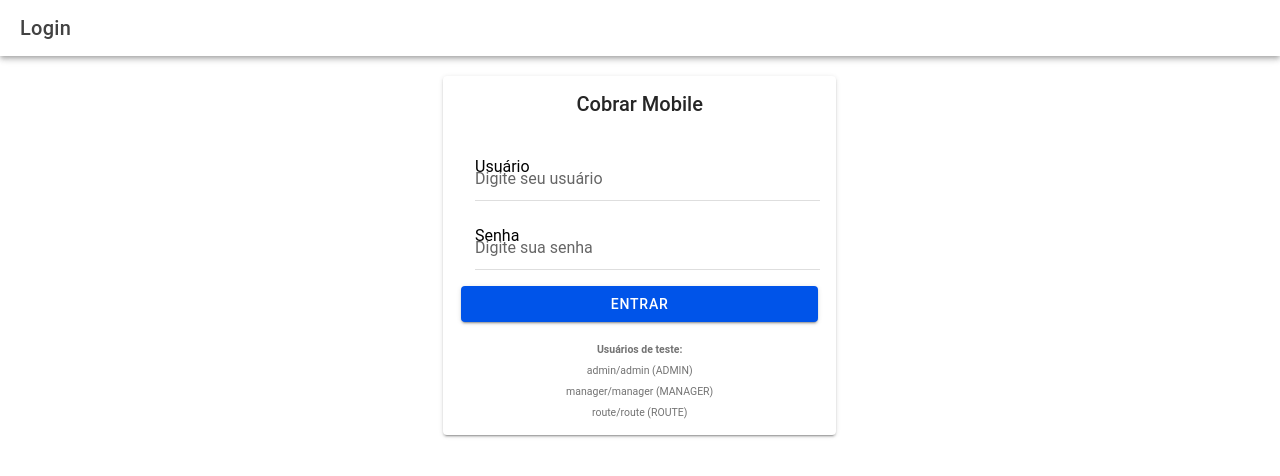
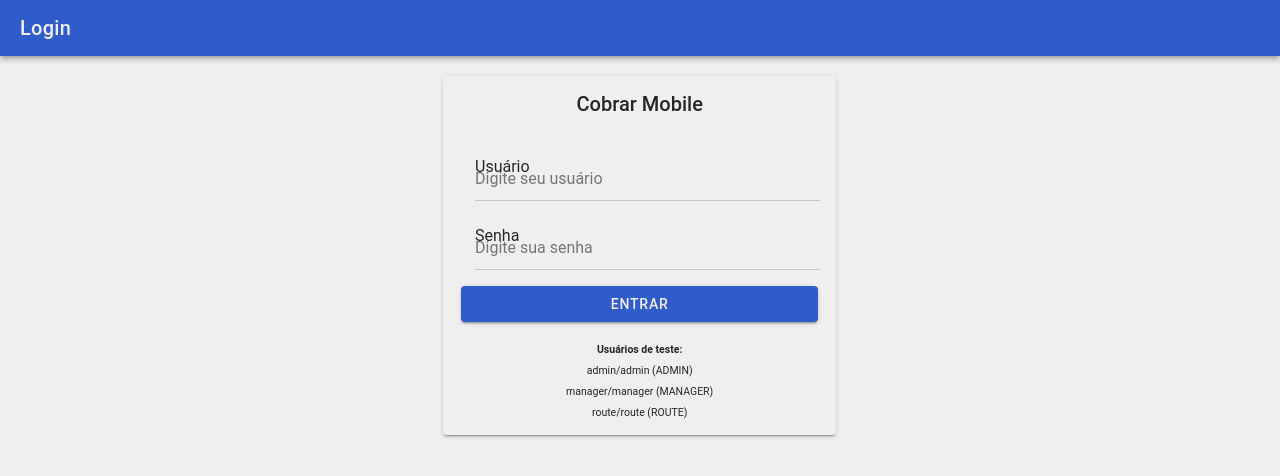
Before and after one commit to EduardoMarinho237/cobrarMobile, a React (Vite) app: page /login in a window 1280 px wide. Shown: the top 476 px of the page. Built offline with nearby package versions, Linux system fonts and the light colour scheme; no server answers.

Commit message:
Second commit

```diff
--- a/src/App.tsx
+++ b/src/App.tsx
@@ -35,7 +35,7 @@ import '@ionic/react/css/display.css';
 
 /* import '@ionic/react/css/palettes/dark.always.css'; */
 /* import '@ionic/react/css/palettes/dark.class.css'; */
-import '@ionic/react/css/palettes/dark.system.css';
+/* import '@ionic/react/css/palettes/dark.system.css'; */
 
 /* Theme variables */
 import './theme/variables.css';
--- a/src/pages/Config.tsx
+++ b/src/pages/Config.tsx
@@ -94,7 +94,7 @@ const Config: React.FC = () => {
                   <IonItem>
                     <IonLabel>
                       <h3>Tipo</h3>
-                      <p>{user.type}</p>
+                      <p>{user.role}</p>
                     </IonLabel>
                   </IonItem>
                 </>
--- a/src/pages/manager/Gastos.tsx
+++ b/src/pages/manager/Gastos.tsx
@@ -92,7 +92,7 @@ const Gastos: React.FC = () => {
   const handleDeleteClick = (categoria: CategoriaGasto) => {
     setSelectedCategoria(categoria);
 
-    if (categoria.quantidadeTipos > 0) {
+    if (categoria.expensesTypesCount > 0) {
       setShowMigrateAlert(true);
     } else {
       setShowDeleteAlert(true);
@@ -195,7 +195,12 @@ const Gastos: React.FC = () => {
             Adicionar nova categoria
           </IonButton>
 
-          {categorias.map((categoria) => (
+          {categorias.length === 0 ? (
+            <div style={{ textAlign: 'center', padding: '20px' }}>
+              <p>Nenhuma categoria encontrada</p>
+            </div>
+          ) : (
+            categorias.map((categoria) => (
             <IonCard
               key={categoria.id}
               style={{
@@ -204,7 +209,7 @@ const Gastos: React.FC = () => {
               }}
             >
               <IonCardHeader>
-                <IonCardTitle>{categoria.nome}</IonCardTitle>
+                <IonCardTitle>{categoria.name}</IonCardTitle>
               </IonCardHeader>
               <IonCardContent>
                 <IonGrid>
@@ -212,7 +217,7 @@ const Gastos: React.FC = () => {
                     <IonCol size="12">
                       <IonItem>
                         <IonLabel>
-                          <h3>Tipos de gastos: {categoria.quantidadeTipos}</h3>
+                          <h3>Tipos de gastos: {categoria.expensesTypesCount}</h3>
                         </IonLabel>
                       </IonItem>
                     </IonCol>
@@ -247,7 +252,8 @@ const Gastos: React.FC = () => {
                 </IonGrid>
               </IonCardContent>
             </IonCard>
-          ))}
+            ))
+          )}
         </div>
 
         {/* Modal Criar Categoria */}
@@ -286,7 +292,7 @@ const Gastos: React.FC = () => {
           isOpen={showMigrateAlert}
           onDidDismiss={() => setShowMigrateAlert(false)}
           header="Confirmar"
-          message={`Essa categoria de gastos possui ${selectedCategoria?.quantidadeTipos} tipos de gastos associados, deseja migrar para outra categoria ou apagá-los junto?`}
+          message={`Essa categoria de gastos possui ${selectedCategoria?.expensesTypesCount} tipos de gastos associados, deseja migrar para outra categoria ou apagá-los junto?`}
           buttons={[
             {
               text: 'Cancelar',
@@ -328,7 +334,7 @@ const Gastos: React.FC = () => {
                     backgroundColor: migrateParaId === categoria.id ? '#e0e0e0' : 'transparent'
                   }}
                 >
-                  <IonLabel>{categoria.nome}</IonLabel>
+                  <IonLabel>{categoria.name}</IonLabel>
                 </IonItem>
               ))}
               <IonButton
--- a/src/theme/variables.css
+++ b/src/theme/variables.css
@@ -1,2 +1,148 @@
 /* For information on how to create your own theme, please refer to:
 http://ionicframework.com/docs/theming/ */
+
+:root {
+  /* Cores principais do tema claro */
+  --ion-color-primary: #305bcb;
+  --ion-color-primary-rgb: 48, 91, 203;
+  --ion-color-primary-contrast: #efefef;
+  --ion-color-primary-contrast-rgb: 239, 239, 239;
+  --ion-color-primary-shade: #2a50b5;
+  --ion-color-primary-tint: #446bd0;
+
+  --ion-color-secondary: #efefef;
+  --ion-color-secondary-rgb: 239, 239, 239;
+  --ion-color-secondary-contrast: #262626;
+  --ion-color-secondary-contrast-rgb: 38, 38, 38;
+  --ion-color-secondary-shade: #d1d1d1;
+  --ion-color-secondary-tint: #f1f1f1;
+
+  --ion-color-tertiary: #262626;
+  --ion-color-tertiary-rgb: 38, 38, 38;
+  --ion-color-tertiary-contrast: #efefef;
+  --ion-color-tertiary-contrast-rgb: 239, 239, 239;
+  --ion-color-tertiary-shade: #212121;
+  --ion-color-tertiary-tint: #3c3c3c;
+
+  --ion-color-success: #2dd36f;
+  --ion-color-success-rgb: 45, 211, 111;
+  --ion-color-success-contrast: #ffffff;
+  --ion-color-success-contrast-rgb: 255, 255, 255;
+  --ion-color-success-shade: #28ba62;
+  --ion-color-success-tint: #42d77d;
+
+  --ion-color-warning: #ffc409;
+  --ion-color-warning-rgb: 255, 196, 9;
+  --ion-color-warning-contrast: #000000;
+  --ion-color-warning-contrast-rgb: 0, 0, 0;
+  --ion-color-warning-shade: #e0ac08;
+  --ion-color-warning-tint: #ffca22;
+
+  --ion-color-danger: #eb445a;
+  --ion-color-danger-rgb: 235, 68, 90;
+  --ion-color-danger-contrast: #ffffff;
+  --ion-color-danger-contrast-rgb: 255, 255, 255;
+  --ion-color-danger-shade: #cf3c4f;
+  --ion-color-danger-tint: #ed576b;
+
+  --ion-color-light: #efefef;
+  --ion-color-light-rgb: 239, 239, 239;
+  --ion-color-light-contrast: #262626;
+  --ion-color-light-contrast-rgb: 38, 38, 38;
+  --ion-color-light-shade: #d1d1d1;
+  --ion-color-light-tint: #f1f1f1;
+
+  --ion-color-medium: #92949c;
+  --ion-color-medium-rgb: 146, 148, 156;
+  --ion-color-medium-contrast: #ffffff;
+  --ion-color-medium-contrast-rgb: 255, 255, 255;
+  --ion-color-medium-shade: #808289;
+  --ion-color-medium-tint: #9d9fa6;
+
+  --ion-color-dark: #262626;
+  --ion-color-dark-rgb: 38, 38, 38;
+  --ion-color-dark-contrast: #efefef;
+  --ion-color-dark-contrast-rgb: 239, 239, 239;
+  --ion-color-dark-shade: #212121;
+  --ion-color-dark-tint: #3c3c3c;
+
+  /* Cores de fundo e texto */
+  --ion-background-color: #efefef;
+  --ion-background-color-rgb: 239, 239, 239;
+  --ion-text-color: #262626;
+  --ion-text-color-rgb: 38, 38, 38;
+  --ion-border-color: rgba(38, 38, 38, 0.2);
+
+  /* Cores do header */
+  --ion-toolbar-background: #305bcb;
+  --ion-toolbar-border-color: #305bcb;
+  --ion-toolbar-color: #efefef;
+  --ion-toolbar-text-color: #efefef;
+
+  /* Cores do footer */
+  --ion-tab-bar-background: #ffffff;
+  --ion-tab-bar-border-color: #ffffff;
+  --ion-tab-bar-color: #262626;
+  --ion-tab-bar-text-color: #262626;
+
+  /* Cores dos cards */
+  --ion-card-background: transparent;
+  --ion-card-color: #262626;
+
+  /* Cores dos botões */
+  --ion-button-background: #305bcb;
+  --ion-button-color: #efefef;
+
+  /* Cores dos ícones */
+  --ion-icon-color: #305bcb;
+}
+
+@media (prefers-color-scheme: dark) {
+  /* Manter o tema claro mesmo em modo escuro do sistema */
+  :root {
+    --ion-color-primary: #305bcb;
+    --ion-color-primary-rgb: 48, 91, 203;
+    --ion-color-primary-contrast: #efefef;
+    --ion-color-primary-contrast-rgb: 239, 239, 239;
+    --ion-color-primary-shade: #2a50b5;
+    --ion-color-primary-tint: #446bd0;
+
+    --ion-color-secondary: #efefef;
+    --ion-color-secondary-rgb: 239, 239, 239;
+    --ion-color-secondary-contrast: #262626;
+    --ion-color-secondary-contrast-rgb: 38, 38, 38;
+    --ion-color-secondary-shade: #d1d1d1;
+    --ion-color-secondary-tint: #f1f1f1;
+
+    --ion-color-tertiary: #262626;
+    --ion-color-tertiary-rgb: 38, 38, 38;
+    --ion-color-tertiary-contrast: #efefef;
+    --ion-color-tertiary-contrast-rgb: 239, 239, 239;
+    --ion-color-tertiary-shade: #212121;
+    --ion-color-tertiary-tint: #3c3c3c;
+
+    --ion-background-color: #efefef;
+    --ion-background-color-rgb: 239, 239, 239;
+    --ion-text-color: #262626;
+    --ion-text-color-rgb: 38, 38, 38;
+    --ion-border-color: rgba(38, 38, 38, 0.2);
+
+    --ion-toolbar-background: #305bcb;
+    --ion-toolbar-border-color: #305bcb;
+    --ion-toolbar-color: #efefef;
+    --ion-toolbar-text-color: #efefef;
+
+    --ion-tab-bar-background: #ffffff;
+    --ion-tab-bar-border-color: #ffffff;
+    --ion-tab-bar-color: #262626;
+    --ion-tab-bar-text-color: #262626;
+
+    --ion-card-background: transparent;
+    --ion-card-color: #262626;
+
+    --ion-button-background: #305bcb;
+    --ion-button-color: #efefef;
+
+    --ion-icon-color: #305bcb;
+  }
+}
```
Also changed, not shown: src/pages/manager/DetalhesGastos.tsx (+34 -16 lines), src/services/expenseApi.ts (+9 -9 lines), src/services/gastoApi.ts (+78 -44 lines).
